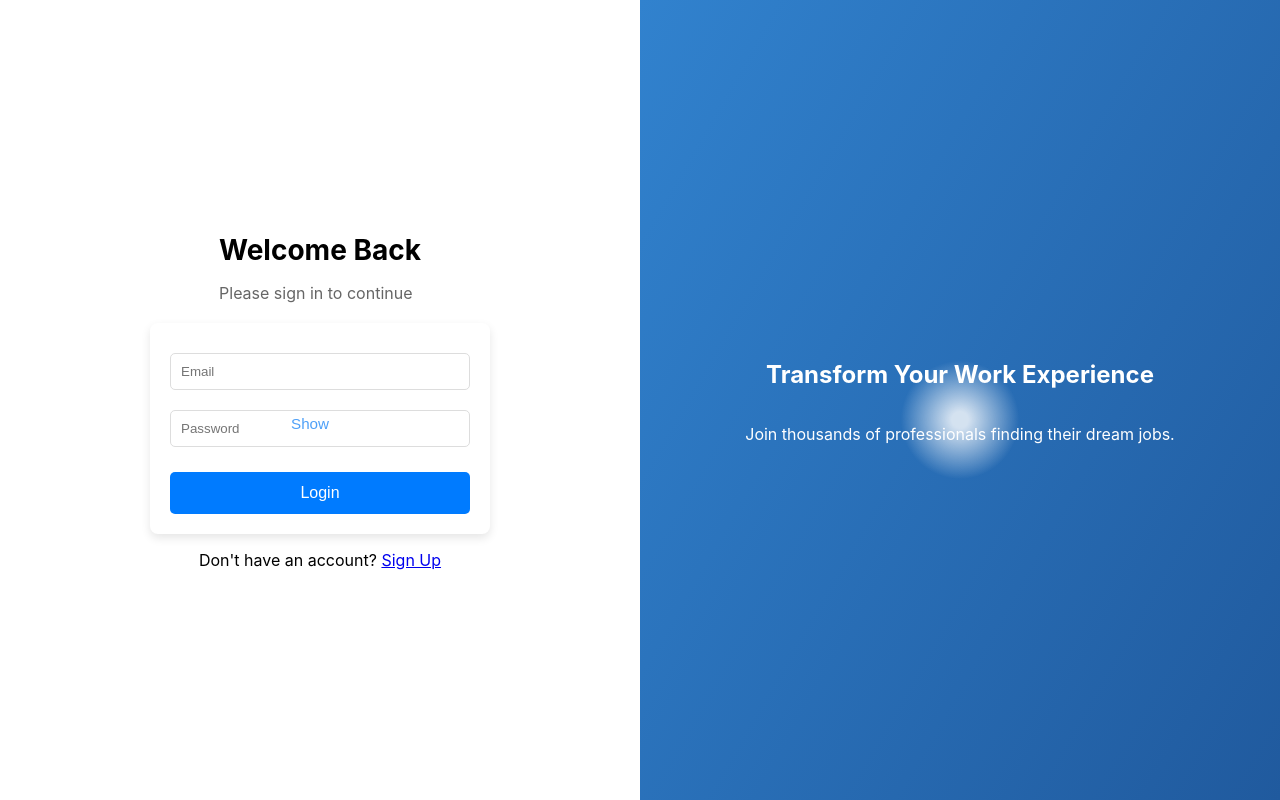
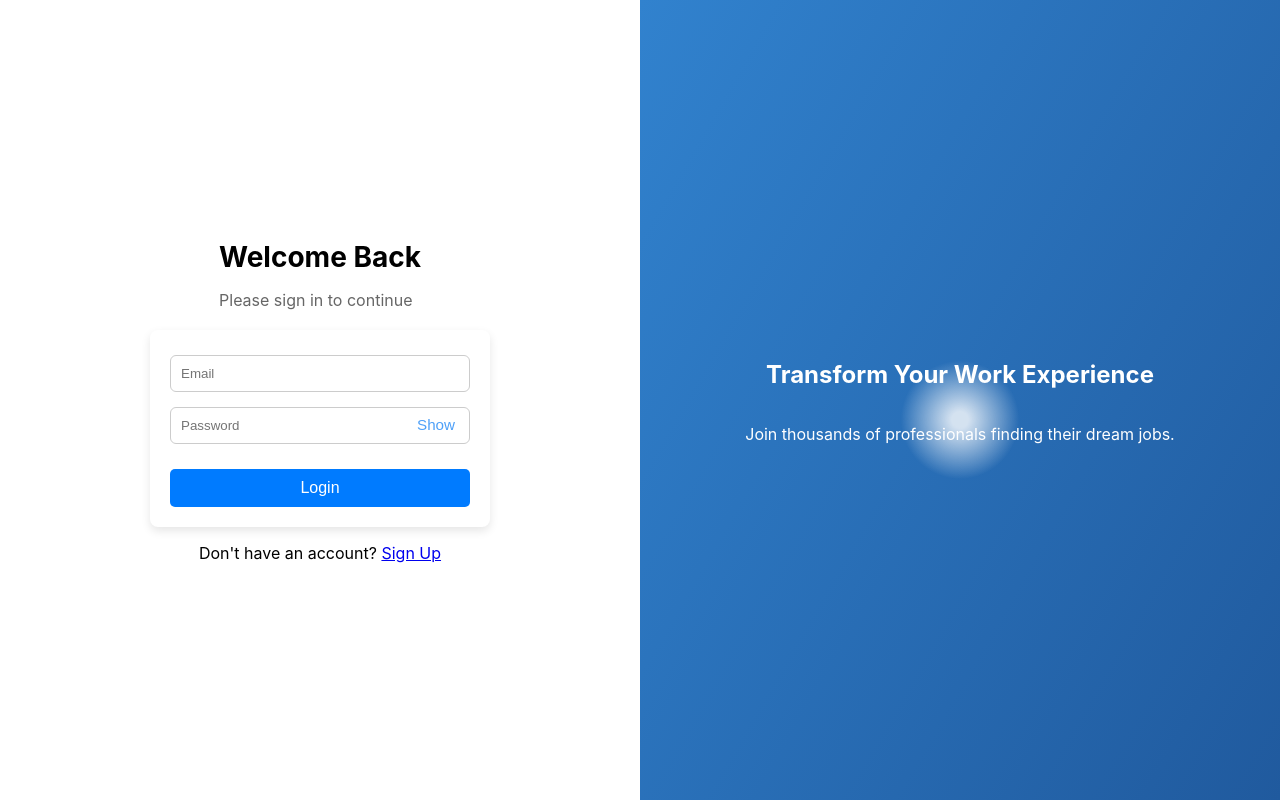
Before and after one commit to RaaBaJa718/WorkWise, a React (Create React App) app in the folder client/: page /login in a window 1280 px wide. Built offline with nearby package versions, Linux system fonts and the light colour scheme.

Commit message:
fix: scope button and input styles to signup-container for better specificity

```diff
--- a/client/src/styles/Register.css
+++ b/client/src/styles/Register.css
@@ -21,18 +21,18 @@
 .signup-container input,
 .signup-container button {
   max-width: 300px;
+  width: 100%;
+  display: block;
+  margin: 10px 0;
 }
 
-input {
-  width: 100%;
+.signup-container input {
   padding: 10px;
-  margin: 10px 0;
   border: 1px solid #ddd;
   border-radius: 5px;
 }
 
-button {
-  width: 100%;
+.signup-container button {
   padding: 12px;
   background-color: #007bff;
   color: white;
@@ -43,7 +43,7 @@ button {
   transition: 0.3s;
 }
 
-button:hover {
+.signup-container button:hover {
   background-color: #0056b3;
 }
 
```
